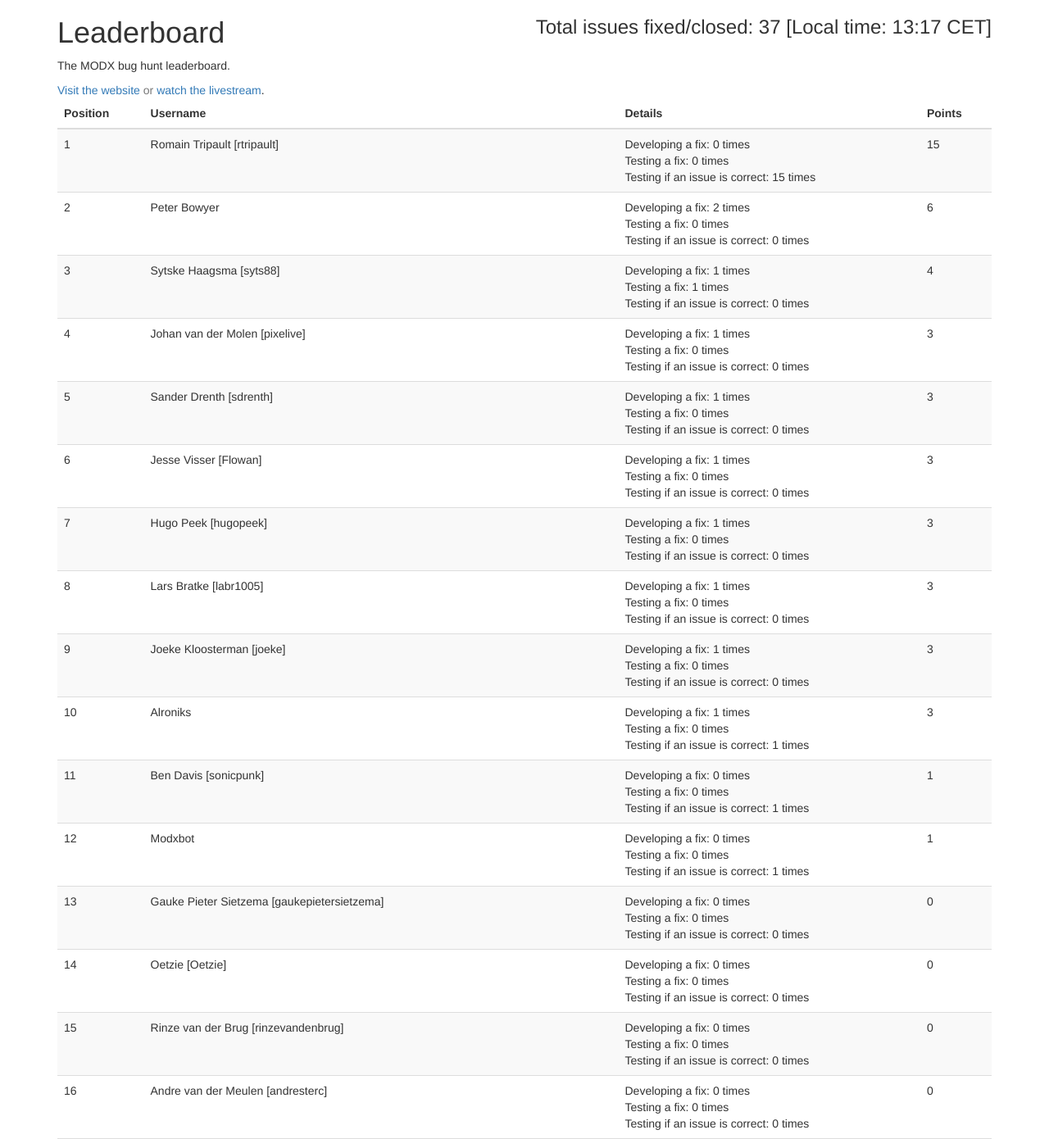
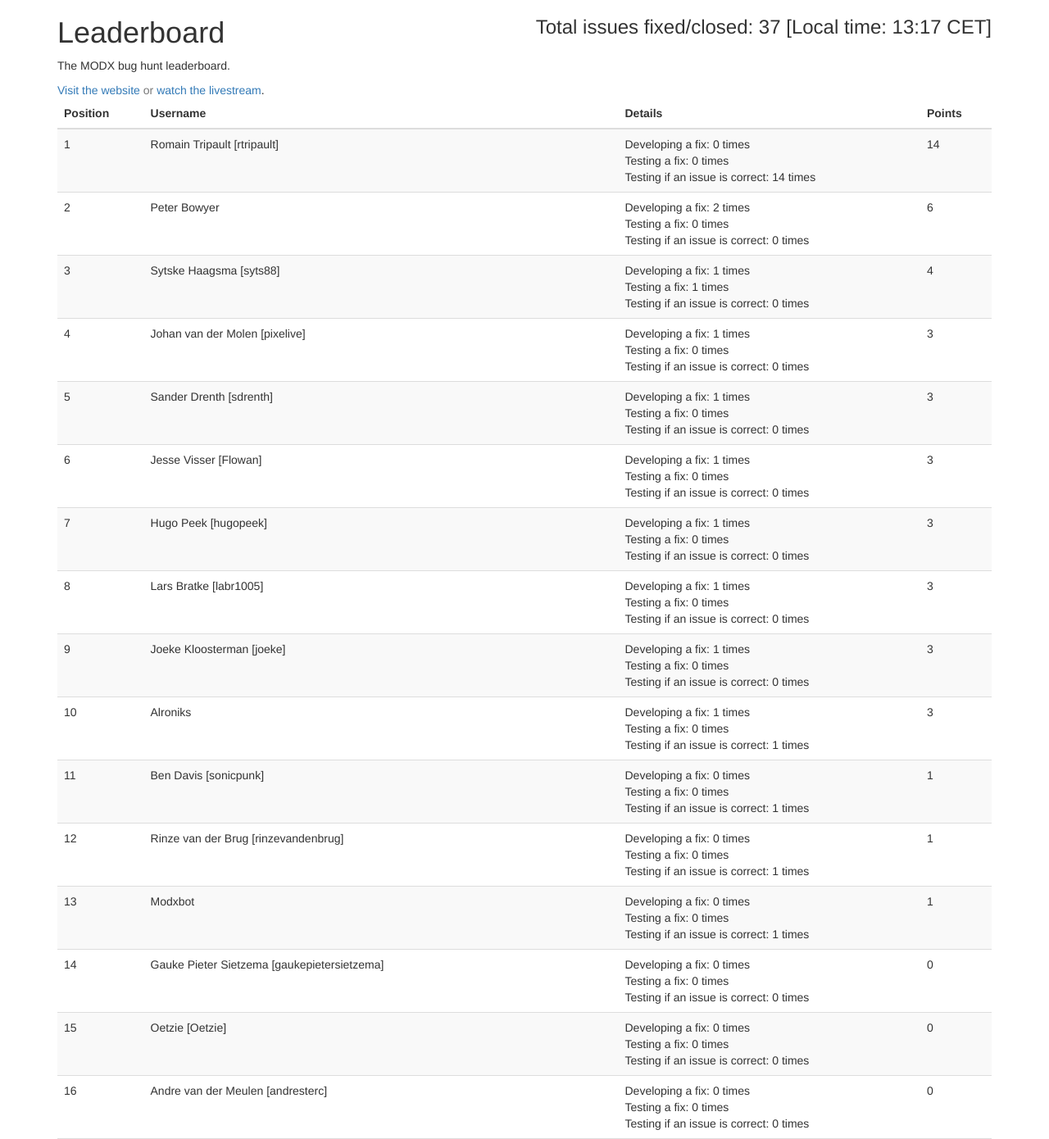
Before and after one commit to Sterc/modxbughunt, a PHP site: page /leaderboard.php in a window 1280 px wide. Shown: the part 120-1510 px from the top of the page at 82% size. Run offline with PHP 8.4, Linux system fonts and the light colour scheme.

Commit message:
leaderboard.php points updated romain

```diff
--- a/public_html/leaderboard.php
+++ b/public_html/leaderboard.php
@@ -187,10 +187,10 @@
                     <td>
                         Developing a fix: 0 times<br />
                         Testing a fix: 0 times<br />
-                        Testing if an issue is correct: 0 times
+                        Testing if an issue is correct: 1 times
                     </td>
                     <td>
-                        0
+                        1
                     </td>
                 </tr>
                 <tr>
@@ -300,10 +300,10 @@
                     <td>
                         Developing a fix: 0 times<br />
                         Testing a fix: 0 times<br />
-                        Testing if an issue is correct: 15 times
+                        Testing if an issue is correct: 14 times
                     </td>
                     <td>
-                        15
+                        14
                     </td>
                 </tr>
                 <tr>
```
